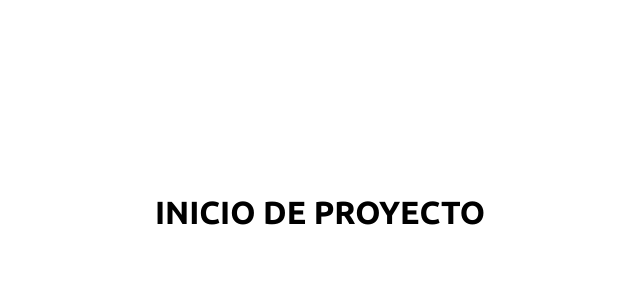
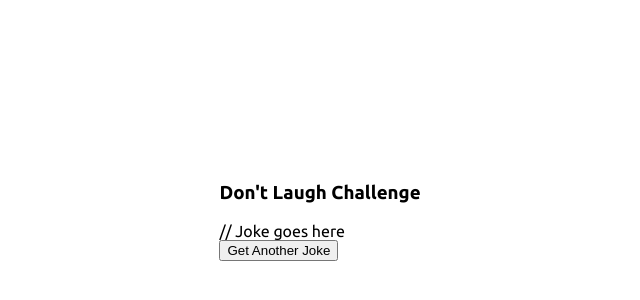
Before and after one commit to gommorin/udemy_dad, a plain HTML site: page index.html in a window 1280 px wide. Shown: the part 188-488 px from the top of the page, without its empty margins (320-960 px from the left). Drawn offline with Linux system fonts and the light colour scheme.

Commit message:
archivos cargados

```diff
--- a/index.html
+++ b/index.html
@@ -13,8 +13,13 @@
 
 <body>
 
-  <H1>INICIO DE PROYECTO</H1>
-
+  <div class="container">
+    <h3>Don't Laugh Challenge</h3>
+    <div class="joke" id="joke">
+      // Joke goes here
+    </div>
+    <button id="jokeBtn" class="btn">Get Another Joke</button>
+  </div>
 
   <script src="script.js"></script>
 </body>
```
